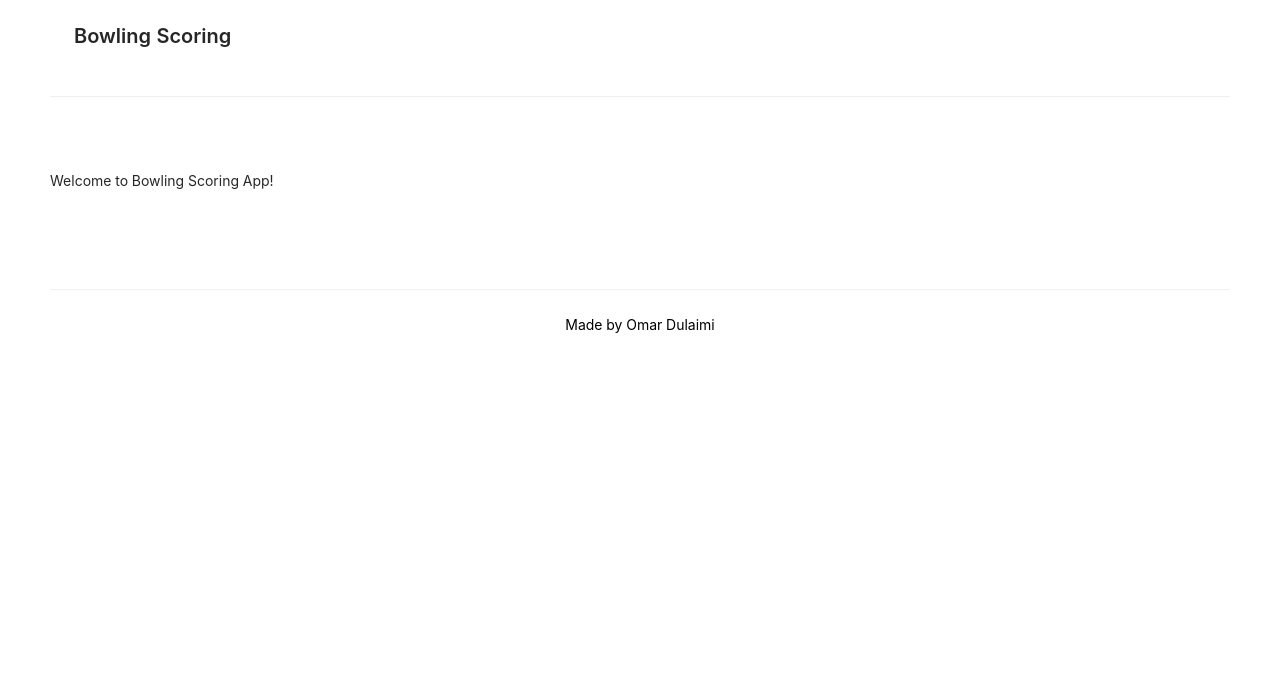
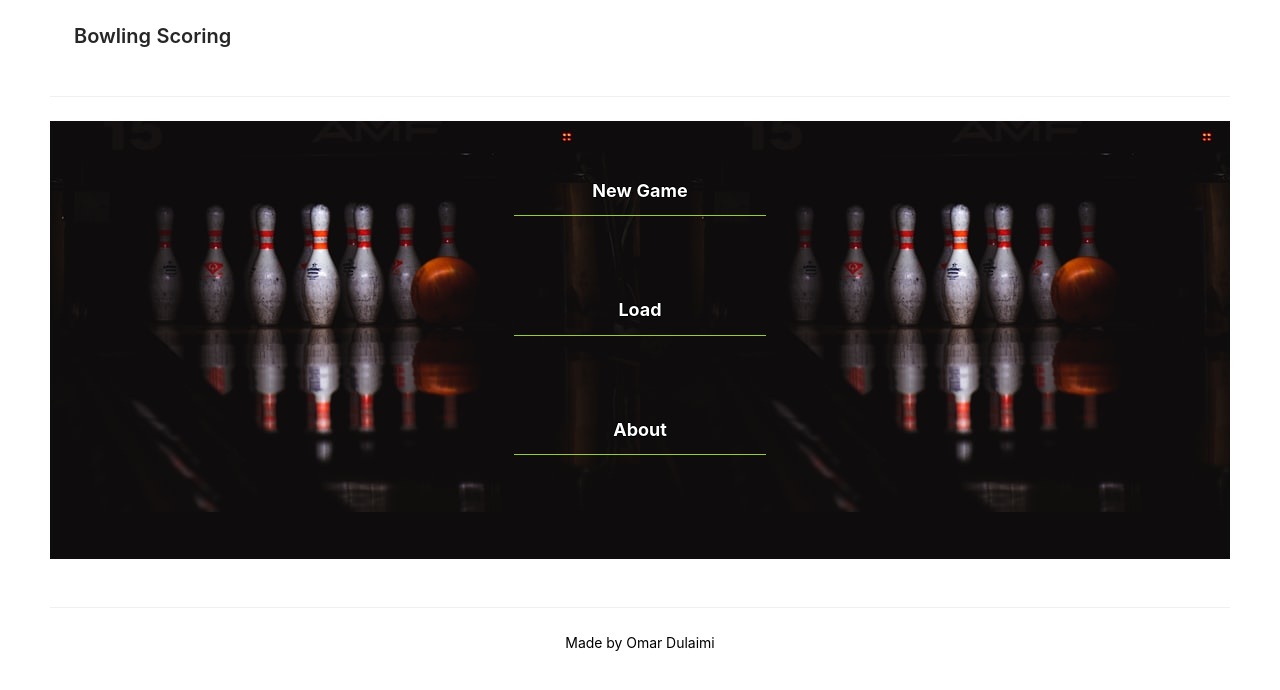
Before and after one commit to omar-dulaimi/bowling-scoring-app, a React (Create React App) app: page / in a window 1280 px wide. Shown: the top 690 px of the page. Built offline with nearby package versions, Linux system fonts and the light colour scheme.

Commit message:
implement homepage

```diff
--- a/src/App.tsx
+++ b/src/App.tsx
@@ -3,6 +3,7 @@ import { BrowserRouter, Route, Routes } from "react-router-dom";
 import { Divider, Layout, PageHeader } from "antd";
 import "./App.css";
 import Game from "./components/Game/Game.lazy";
+import Home from "./components/Home/Home.lazy";
 
 const { Header, Footer, Content } = Layout;
 
@@ -17,10 +18,7 @@ function App() {
         <Content>
           <BrowserRouter>
             <Routes>
-              <Route
-                path="/"
-                element={<div>Welcome to Bowling Scoring App!</div>}
-              />
+              <Route path="/" element={<Home />} />
               <Route path="/game" element={<Game />} />
             </Routes>
           </BrowserRouter>
--- /dev/null
+++ b/src/components/Home/Home.css
@@ -0,0 +1,30 @@
+.Home {
+  background-image: url("../../assets/bowling.jpg");
+  background-attachment: fixed;
+}
+
+.main-card {
+  width: 300px;
+}
+
+.main-card.ant-card {
+  background: rgb(255 255 255 / 0%);
+}
+
+.main-option {
+  font-size: large;
+  text-align: center;
+  text-shadow: -1px 0 black, 0 1px black, 1px 0 black, 0 -1px black;
+  color: white;
+  font-weight: bolder;
+  margin-top: 2rem;
+  margin-bottom: 5rem;
+  padding-bottom: 10px;
+  border-bottom: 1px solid yellowgreen;
+}
+
+.main-option:hover {
+  cursor: pointer;
+  border-right: 3px solid yellowgreen;
+  border-left: 3px solid yellowgreen;
+}
--- /dev/null
+++ b/src/components/Home/Home.lazy.tsx
@@ -0,0 +1,11 @@
+import React, { lazy, Suspense } from 'react';
+
+const LazyHome = lazy(() => import('./Home'));
+
+const Home = (props: JSX.IntrinsicAttributes & { children?: React.ReactNode; }) => (
+  <Suspense fallback={null}>
+    <LazyHome {...props} />
+  </Suspense>
+);
+
+export default Home;
--- /dev/null
+++ b/src/components/Home/Home.tsx
@@ -0,0 +1,37 @@
+import React, { FC } from "react";
+import { Link } from "react-router-dom";
+import { Card, Space } from "antd";
+import "./Home.css";
+
+interface HomeProps {}
+
+const Home: FC<HomeProps> = () => {
+  return (
+    <div className="Home">
+      <Space
+        className="centered-space"
+        direction="vertical"
+        size="middle"
+        style={{ display: "flex" }}
+        align="center"
+      >
+        <Card className="main-card" bordered={false}>
+          <Link to={"/game"}>
+            <p className="main-option" tabIndex={1}>
+              New Game
+            </p>
+          </Link>
+
+          <p className="main-option" tabIndex={2}>
+            Load
+          </p>
+          <p className="main-option" tabIndex={3}>
+            About
+          </p>
+        </Card>
+      </Space>
+    </div>
+  );
+};
+
+export default Home;
```
Also changed, not shown: src/assets/bowling.jpg (added).
